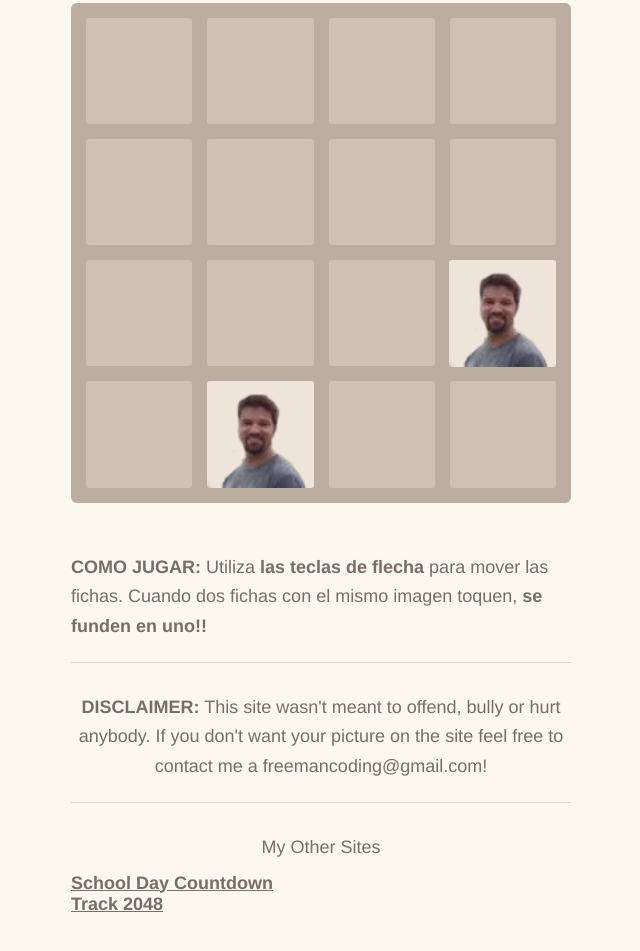
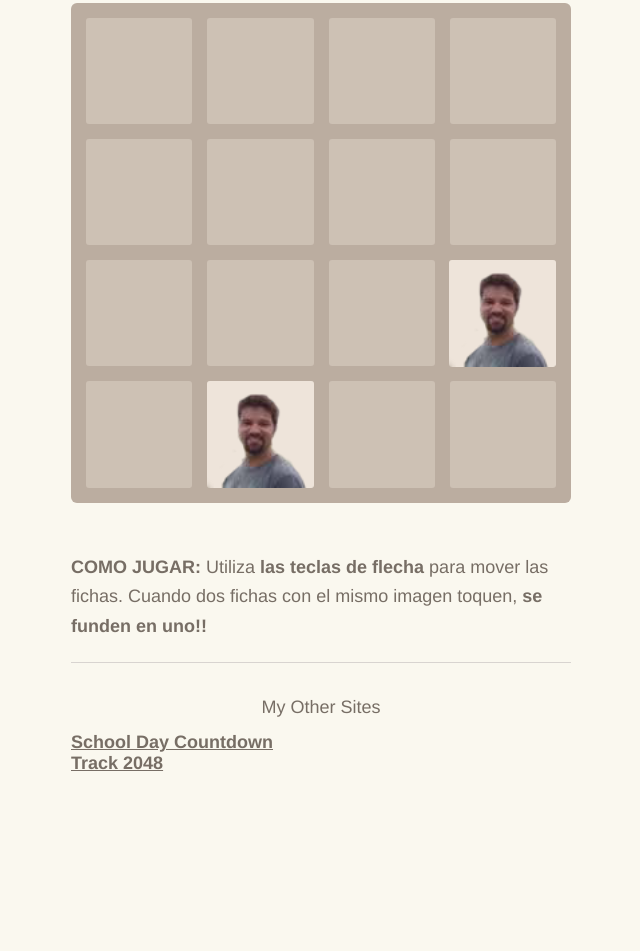
Before and after one commit to FreemanCoding/f2048, a plain HTML site: page index.html in a window 1280 px wide. Shown: the part 302-1253 px from the top of the page, without its empty margins (319-959 px from the left). After the commit the page ends 1156 px from the top, so only its background shows below. Drawn offline with Linux system fonts and the light colour scheme.

Commit message:
no disclaimer

```diff
--- a/index.html
+++ b/index.html
@@ -70,8 +70,6 @@
       <strong class="important">COMO JUGAR:</strong> Utiliza  <strong> las teclas de flecha </strong> para mover las fichas. Cuando dos fichas con el mismo imagen toquen, <strong>se funden en uno!!</strong>
     </p>
       <hr>
-      <p align="center"><strong>DISCLAIMER:</strong> This site wasn't meant to offend, bully or hurt anybody. If you don't want your picture on the site feel free to contact me a freemancoding@gmail.com!</p>
-      <hr>
       <p align="center">My Other Sites</p>
       <a href = "http://freemancoding.github.io/scountdown/">School Day Countdown</a>
       <br>
```
